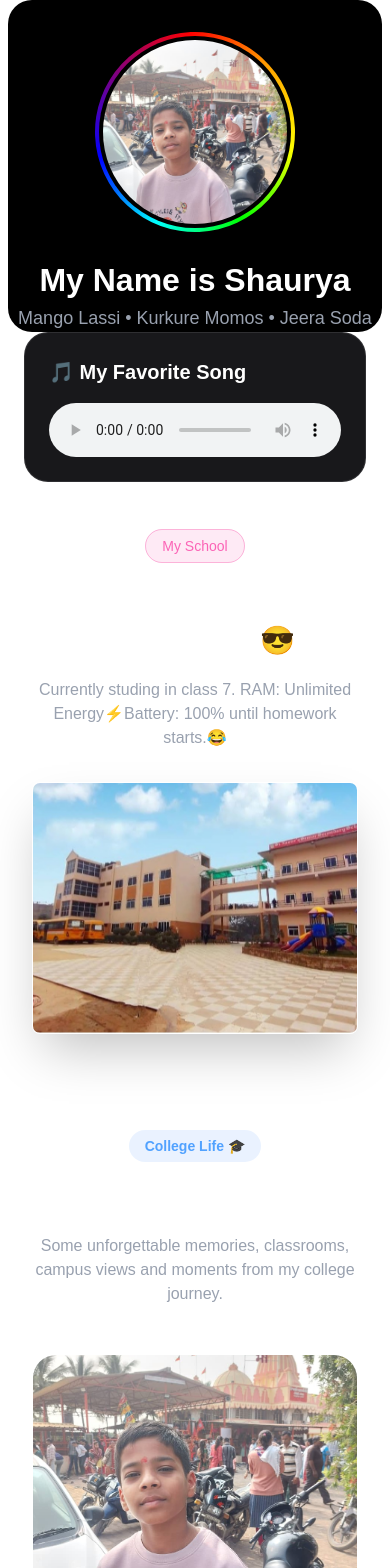
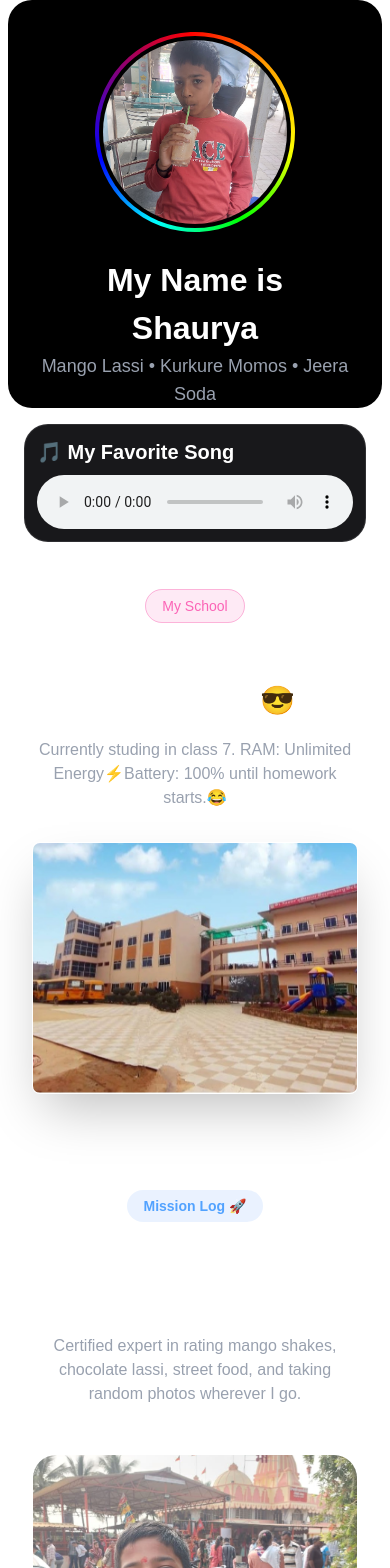
Before and after one commit to bipinmishra16/shaurya-trip, a Next.js app: page / in a window 390 px wide. Shown: the top 1568 px of the page. Built offline with nearby package versions, Linux system fonts and the light colour scheme.

Commit message:
chore: website headlines fix

```diff
--- a/app/layout.tsx
+++ b/app/layout.tsx
@@ -13,8 +13,8 @@ const geistMono = Geist_Mono({
 });
 
 export const metadata: Metadata = {
-  title: "Create Next App",
-  description: "Generated by create next app",
+  title: "Shaurya Trip",
+  description: "Currently studing in class 7. RAM: Unlimited Energy⚡Battery: 100% until homework starts.😂",
 };
 
 export default function RootLayout({
--- a/components/MyAudio.tsx
+++ b/components/MyAudio.tsx
@@ -1,8 +1,8 @@
 const Playlist = () => {
   return (
-    <section className="pb-8 px-4">
-      <div className="mx-auto max-w-xl rounded-3xl border border-white/10 bg-zinc-900 p-6">
-        <h2 className="mb-4 text-[20px] font-bold text-white">
+    <section className="pt-4 pb-8 px-4">
+      <div className="mx-auto max-w-xl rounded-3xl border border-white/10 bg-zinc-900 p-3">
+        <h2 className="mb-2 text-[20px] font-bold text-white">
           🎵 My Favorite Song
         </h2>
 
--- a/components/MyGallery.tsx
+++ b/components/MyGallery.tsx
@@ -6,13 +6,7 @@ import College3 from "@/public/image2.png";
 import College4 from "@/public/image3.jpg";
 import College5 from "@/public/image1.jpg";
 
-const images = [
-  College1,
-  College2,
-  College3,
-  College4,
-  College5,
-];
+const images = [College1, College2, College3, College4, College5];
 
 export default function CollegeGallery() {
   return (
@@ -21,16 +15,16 @@ export default function CollegeGallery() {
         {/* Heading */}
         <div className="mb-12 text-center">
           <span className="rounded-full bg-blue-500/10 px-4 py-2 text-sm font-semibold text-blue-400">
-            College Life 🎓
+            Mission Log 🚀
           </span>
 
           <h2 className="mt-5 text-4xl font-bold text-white md:text-5xl">
-            My College Gallery
+            Life Outside the Classroom
           </h2>
 
           <p className="mx-auto mt-4 max-w-2xl text-gray-400">
-            Some unforgettable memories, classrooms, campus views and moments
-            from my college journey.
+            Certified expert in rating mango shakes, chocolate lassi, street
+            food, and taking random photos wherever I go.
           </p>
         </div>
 
--- a/components/MyProfile.tsx
+++ b/components/MyProfile.tsx
@@ -1,14 +1,14 @@
 "use client";
 
 import Image from "next/image";
-import MyImage from "@/public/images.png";
+import MyImage from "@/public/image1.jpg";
 import { motion } from "framer-motion";
 import MyAudio from "@/components/MyAudio";
 
 const MyProfile = () => {
   return (
     <>
-    <div className="flex flex-col items-center gap-6 rounded-3xl bg-black pt-8 text-center md:flex-row md:items-center md:justify-start md:gap-8 md:text-left">
+    <div className="flex flex-col items-center gap-6 rounded-3xl bg-black pt-8 px-8 text-center md:flex-row md:items-center md:justify-start md:gap-8 md:text-left">
       {/* Image */}
       <div className="relative h-50 w-50">
         {/* Animated Border */}
```
